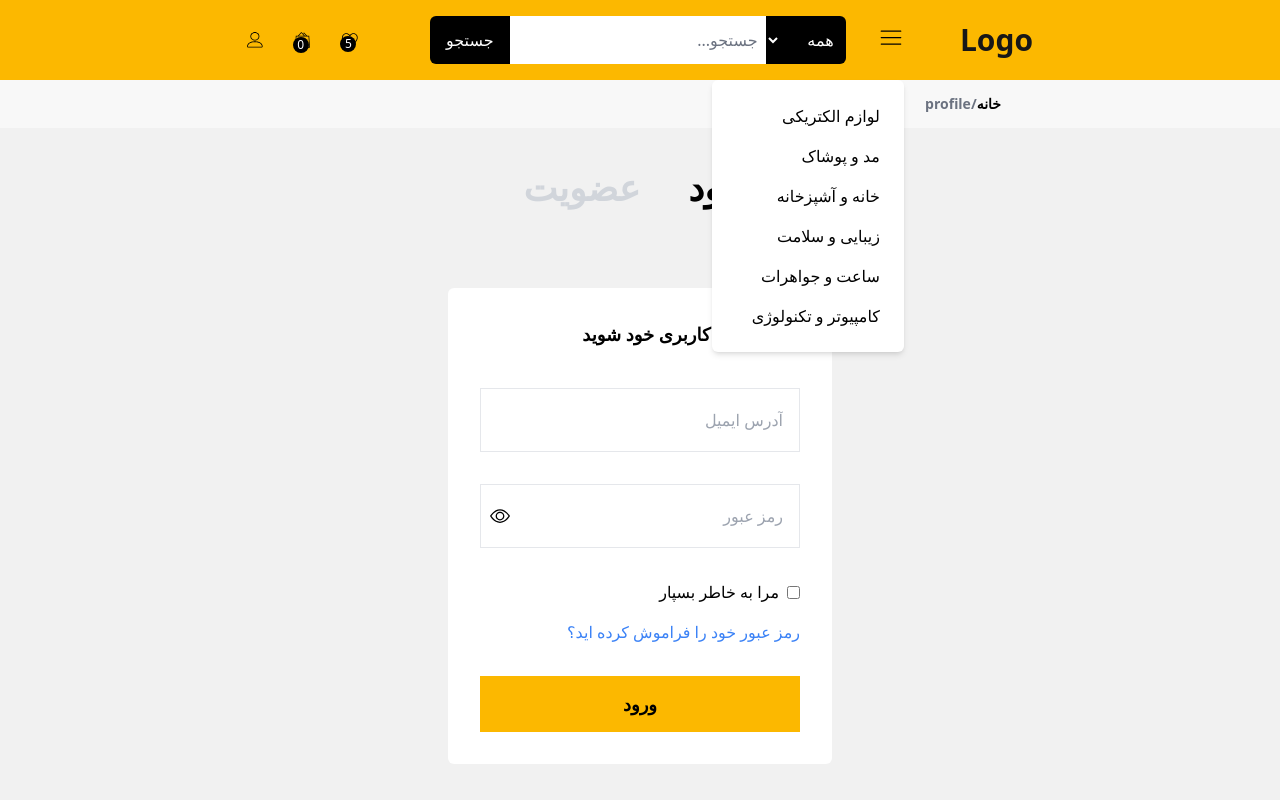
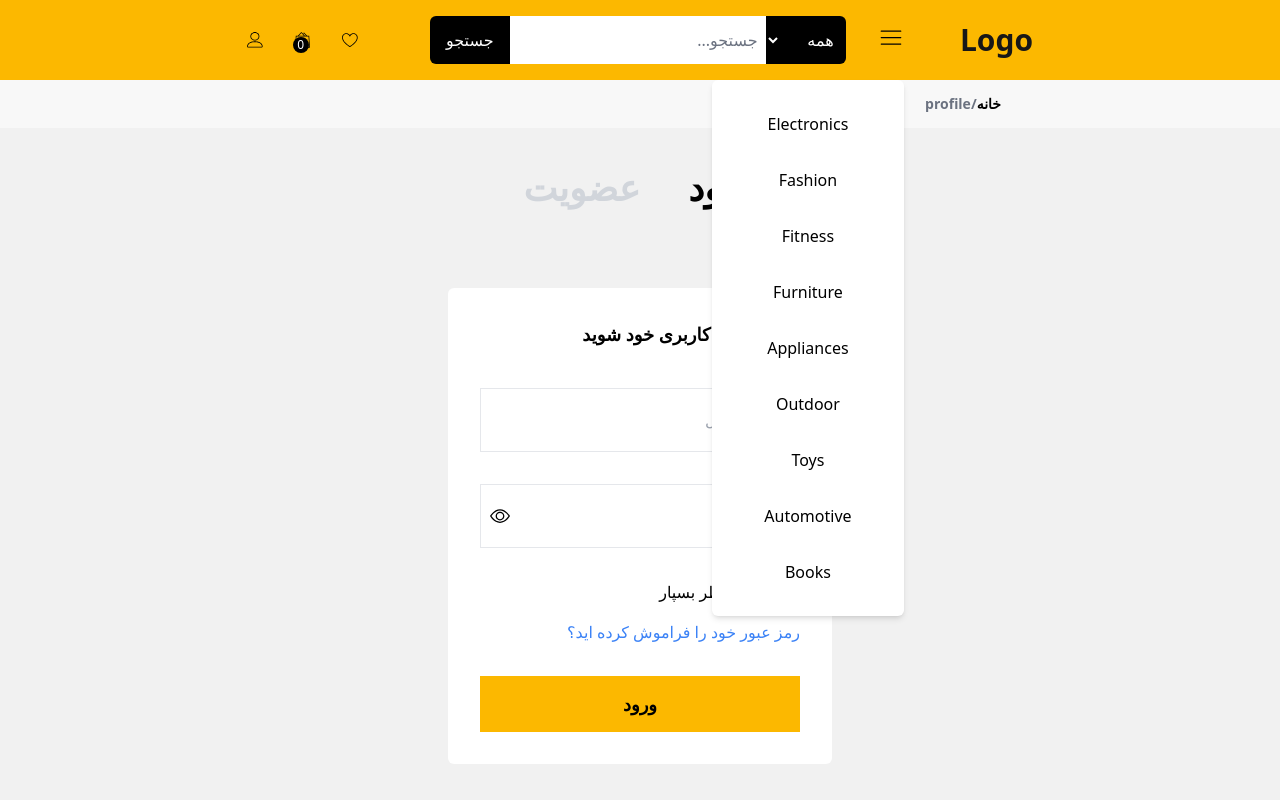
Before and after one commit to mohammad-nm/shopit, a Next.js app: page /profile in a window 1280 px wide. Both pictures are taken after a click on the button 890 px from the left and 37 px from the top of the page. Shown: the top 800 px of the page. Built offline with nearby package versions, Linux system fonts and the light colour scheme.

Commit message:
after some days...

```diff
--- a/app/page.tsx
+++ b/app/page.tsx
@@ -1,3 +1,4 @@
+"use client";
 import Footer from "@/components/Footer";
 import Headlines from "@/components/footer/Headlines";
 import Navbar from "@/components/Navbar";
--- a/app/products/[id]/page.tsx
+++ b/app/products/[id]/page.tsx
@@ -11,9 +11,12 @@ import CompareSvg from "@/svg/compare.svg";
 import MinusSvg from "@/svg/minus.svg";
 import PlusSvg from "@/svg/plus.svg";
 import { addToCart } from "./tools/addToCart";
-import { setCart } from "@/store/user";
+import { setCart, setLikes } from "@/store/user";
 import { setError } from "@/store/ui";
+import { addToWishlist } from "./tools/addToWishlist";
+import { addToWishlist as addToWishlistSlice } from "@/store/user";
 export default function Product() {
+  const [loading, setLoading] = useState(false);
   const dispatch = useDispatch();
   const [quantity, setQuantity] = useState(1);
   const [like, setLike] = useState(false);
@@ -50,10 +53,27 @@ export default function Product() {
       dispatch(setError(res.error));
     }
     if (res.success) {
-      console.log("cart", res.cart);
       dispatch(setCart(res.cart));
-      console.log("cart", cart);
     }
+  };
+  const handleAddToWishlist = async () => {
+    setError("");
+    setLoading(true);
+    if (!userId) {
+      const productId = product._id;
+      dispatch(addToWishlistSlice(productId));
+      return;
+    }
+
+    const res = await addToWishlist(product._id);
+    if (res.error) {
+      setError(res.error);
+    }
+    if (res.wishlist) {
+      console.log("res", res.wishlist.products);
+      dispatch(setLikes(res.wishlist.products));
+    }
+    setLoading(false);
   };
   return (
     <div className="bg-[#fff] text-black">
@@ -123,7 +143,10 @@ export default function Product() {
                 </button>
               </div>
               <div className="gap-8 flex items-center">
-                <button className="flex flex-col items-center">
+                <button
+                  className="flex flex-col items-center"
+                  onClick={handleAddToWishlist}
+                >
                   <Image src={WishlistSvg} alt="heart" width={20} height={20} />
                   <div className="text-xs">Like</div>
                 </button>
--- a/app/profile/components/SignInForm.tsx
+++ b/app/profile/components/SignInForm.tsx
@@ -43,11 +43,14 @@ export const SignInForm = () => {
       }),
       ...(res.user.cart ? res.user.cart : []),
     ];
+    console.log("oldCart", oldCart);
     console.log("newCart", newCart);
     if (oldCart.length > 0) {
       const res = await handleUpdateCart(newCart);
       console.log("newCart", res);
       dispatch(setCart(res.cart));
+      setIsLoading(false);
+      return;
     }
     dispatch(setCart(res.user.cart));
     setIsLoading(false);
--- a/app/profile/page.tsx
+++ b/app/profile/page.tsx
@@ -13,6 +13,7 @@ import { handleSession } from "./tools/handleSession";
 import { clearUser } from "@/store/user";
 import { setUser } from "@/store/user";
 import { setCart } from "@/store/user";
+import { setLikes } from "@/store/user";
 
 interface User {
   moreInfo: {
@@ -30,9 +31,10 @@ interface User {
   __v: number;
   token: string;
 }
-export default function MyAccount() {
+export default function Profile() {
   const dispatch = useDispatch();
   const session = Cookies.get("session");
+
   const handleSessionCheck = async (token: string) => {
     const res: any = await handleSession(token);
     if (res.error) {
@@ -40,7 +42,6 @@ export default function MyAccount() {
       return;
     }
     dispatch(setUser(res));
-
     Cookies.set("session", res.token);
   };
   useEffect(() => {
--- a/app/profile/tools/handleSession.ts
+++ b/app/profile/tools/handleSession.ts
@@ -2,14 +2,15 @@ import axios from "axios";
 
 export const handleSession = async (token: string) => {
   const baseUrl = process.env.NEXT_PUBLIC_BASE_URL;
-  console.log(baseUrl);
+
   try {
     const res: any = await axios.post(`${baseUrl}/api/signin`, {
       token,
     });
 
     if (res.status === 200) {
-      const data = await res.data;
+      const data = res.data;
+      console.log(data);
       return { ...data.user, token: data.token };
     }
 
--- a/app/profile/tools/handleUpdateCart.ts
+++ b/app/profile/tools/handleUpdateCart.ts
@@ -12,5 +12,6 @@ export const handleUpdateCart = async (cart: any) => {
   if (res.status !== 200) {
     return { error: "Failed to update cart" };
   }
+  console.log("res", res.data.cart);
   return { success: "Cart updated", cart: res.data.cart };
 };
--- a/app/wishlist/page.tsx
+++ b/app/wishlist/page.tsx
@@ -2,15 +2,50 @@
 import Footer from "@/components/Footer";
 import Navbar from "@/components/Navbar";
 import Route from "@/components/Route";
-import { useSelector } from "react-redux";
+import cookies from "js-cookie";
+import { handleGetWishList } from "./tools/handleGetWishList";
+import { useEffect, useState } from "react";
+import { useDispatch, useSelector } from "react-redux";
+import { setLikes } from "@/store/user";
+export default function Wishlist() {
+  const dispatch = useDispatch();
+  const token = cookies.get("session");
+  const likes = useSelector((state: any) => state.user.likes);
+  console.log("likes", likes);
+  const [error, setError] = useState("");
+  const [loading, setLoading] = useState(false);
+  const getWishlist = async () => {
+    if (token) {
+      setLoading(true);
 
-export default function Wishlist() {
-  const liked = useSelector((state: any) => state.user.likes);
-  console.log(liked);
+      const res: string | { products: { productId: string }[] } =
+        await handleGetWishList(token);
+      if (typeof res === "string") {
+        setError(res);
+        setLoading(false);
+        return;
+      }
+      const products: { productId: string }[] = res.products;
+      if (products) {
+        dispatch(setLikes(products));
+      }
+      setLoading(false);
+    }
+  };
+  useEffect(() => {
+    getWishlist();
+  }, [token]);
   return (
     <div className="bg-[#fff] text-black">
       <Navbar />
       <Route />
+      {loading ? (
+        <div className="flex justify-center items-center h-screen">
+          <div className="text-2xl font-bold">
+            در حال دریافت لیست علاقه مندی ها...
+          </div>
+        </div>
+      ) : (
         <div
           className="flex flex-col gap-12 p-4 max-w-[850px] mx-auto mt-14 mb-20"
           dir="rtl"
@@ -24,7 +59,23 @@ export default function Wishlist() {
               <div className="w-1/4"> وضعیت</div>
             </div>
           </div>
+          {error ? (
+            <div className="text-center text-2xl font-bold">{error}</div>
+          ) : (
+            <div>
+              {likes.length > 0 ? (
+                likes.map((item: any) => (
+                  <div key={item.productId}>{item.productId}</div>
+                ))
+              ) : (
+                <div className="text-center text-2xl font-bold">
+                  لیست علاقه مندی ها خالی است
                 </div>
+              )}
+            </div>
+          )}
+        </div>
+      )}
       <Footer />
     </div>
   );
--- a/components/navbar/SandwichMenu.tsx
+++ b/components/navbar/SandwichMenu.tsx
@@ -2,9 +2,63 @@
 import Image from "next/image";
 import SandwichSvg from "@/svg/sandwich.svg";
 import { useState } from "react";
+import { useDispatch } from "react-redux";
+import { setCategory, setPage } from "@/store/productsList";
+
+const categories = [
+  {
+    mainCategory: "Electronics",
+    subcategories: [
+      "Smartphones",
+      "Laptops",
+      "Headphones",
+      "E-readers",
+      "Accessories",
+      "Gaming",
+      "Cameras",
+      "Drones",
+      "Smartwatches",
+      "Action Cameras",
+      "Keyboards",
+    ],
+  },
+  {
+    mainCategory: "Fashion",
+    subcategories: ["Footwear", "Clothes"],
+  },
+  {
+    mainCategory: "Fitness",
+    subcategories: ["Accessories", "Home Equipment"],
+  },
+  {
+    mainCategory: "Furniture",
+    subcategories: ["Office Chairs", "Home Furniture"],
+  },
+  {
+    mainCategory: "Appliances",
+    subcategories: ["Kitchen", "Home"],
+  },
+  {
+    mainCategory: "Outdoor",
+    subcategories: ["Camping Gear", "Sports Equipment"],
+  },
+  {
+    mainCategory: "Toys",
+    subcategories: ["Educational", "Outdoor Play"],
+  },
+  {
+    mainCategory: "Automotive",
+    subcategories: ["Car Accessories", "Maintenance"],
+  },
+  {
+    mainCategory: "Books",
+    subcategories: ["E-books", "Printed Books"],
+  },
+];
 
 export default function SandwichMenu() {
   const [isOpen, setIsOpen] = useState(false);
+  const dispatch = useDispatch();
   return (
     <div className="relative">
       <button onClick={() => setIsOpen(!isOpen)}>
@@ -13,12 +67,18 @@ export default function SandwichMenu() {
       {isOpen && (
         <div className="absolute top-14 right-0  bg-white p-4 rounded-md shadow-md text-black">
           <div className="flex flex-col gap-4 text-right p-2 w-40">
-            <div>لوازم الکتریکی</div>
-            <div>مد و پوشاک</div>
-            <div>خانه و آشپزخانه</div>
-            <div>زیبایی و سلامت</div>
-            <div>ساعت و جواهرات</div>
-            <div>کامپیوتر و تکنولوژی</div>
+            {categories.map((category) => (
+              <button
+                className="hover:bg-gray-100 p-2 rounded-md"
+                onClick={() => {
+                  setIsOpen(false);
+                  dispatch(setCategory(category.mainCategory));
+                  dispatch(setPage(1));
+                }}
+              >
+                {category.mainCategory}
+              </button>
+            ))}
           </div>
         </div>
       )}
--- a/components/navbar/WishlistBtn.tsx
+++ b/components/navbar/WishlistBtn.tsx
@@ -1,14 +1,13 @@
 import Image from "next/image";
 import WishlistSvg from "@/svg/wishlist.svg";
 import Link from "next/link";
+import { useSelector } from "react-redux";
 
 export default function WishlistBtn() {
+  const likes = useSelector((state: any) => state.user.likes);
   return (
     <Link href="/wishlist" className="relative">
       <Image src={WishlistSvg} alt="wishlist" width={40} height={40} />
-      <div className=" absolute bottom-[-5px] left-[-2px] bg-black text-white rounded-full w-4 h-4 flex items-center justify-center text-xs">
-        5
-      </div>
     </Link>
   );
 }
--- a/store/user.ts
+++ b/store/user.ts
@@ -7,7 +7,7 @@ interface UserState {
   token: string | null;
   cart: [];
   purchases: [];
-  likes: [];
+  likes: { productId: string }[];
   moreInfo: {};
 }
 
@@ -35,11 +35,19 @@ const userSlice = createSlice({
     setLikes: (state, action) => {
       state.likes = action.payload;
     },
+    addToWishlist: (state, action) => {
+      const likes: { productId: string }[] = [
+        ...state.likes.filter((item) => item.productId !== action.payload),
+        { productId: action.payload },
+      ];
+      state.likes = likes;
+    },
     clearUser: (state) => {
       return initialState;
     },
   },
 });
 
-export const { setUser, clearUser, setCart, setLikes } = userSlice.actions;
+export const { setUser, clearUser, setCart, setLikes, addToWishlist } =
+  userSlice.actions;
 export default userSlice.reducer;
```
Lines whose indentation alone changed are shown as unchanged.
